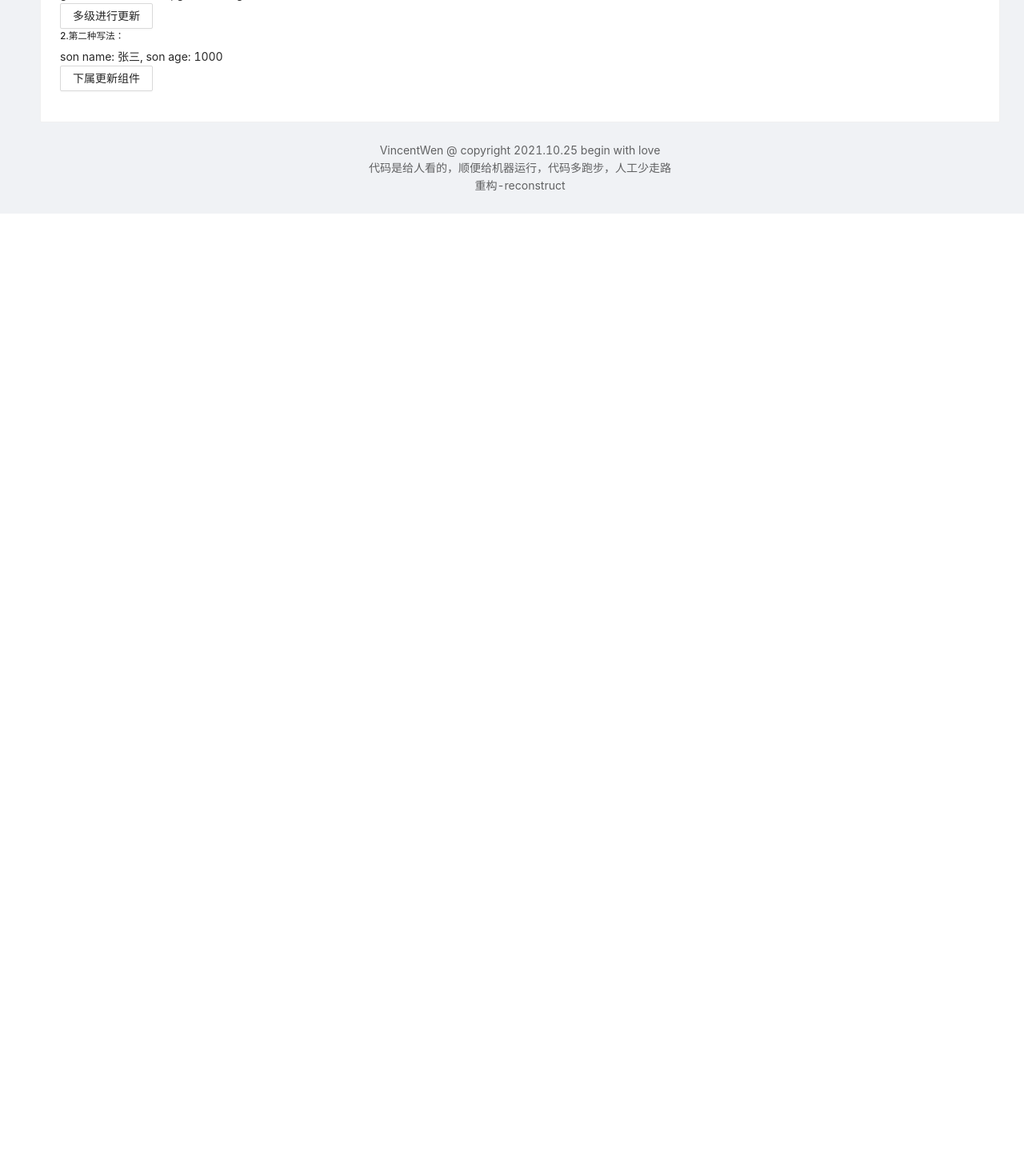
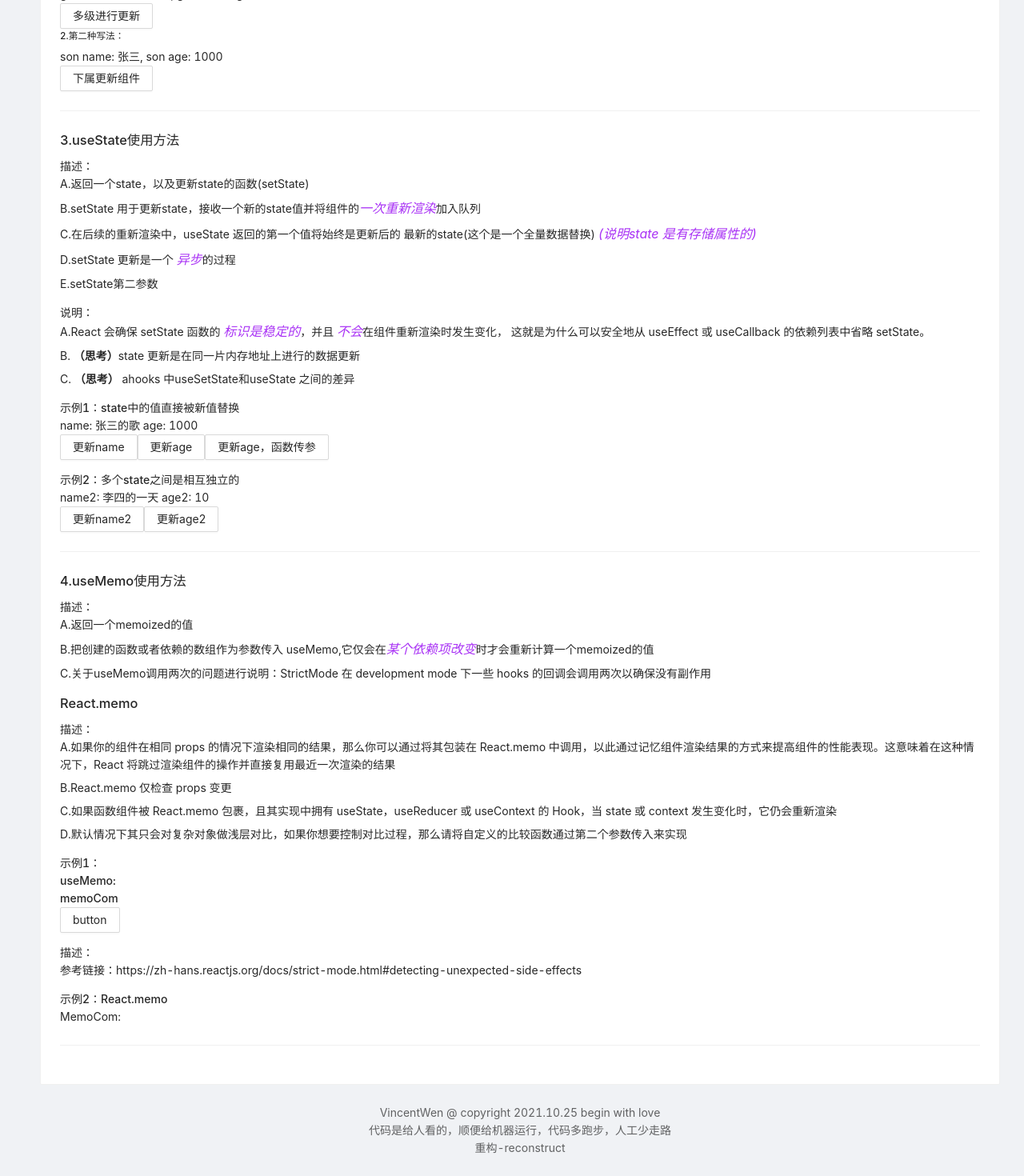
Before and after one commit to wenziyangday/tr-manage-17, a React (Create React App) app: page /labs/use-hooks in a window 1280 px wide. Shown: the part 1180-2650 px from the top of the page at 80% size. Before the commit the page ends 1447 px from the top, so only its background shows below. Built offline with nearby package versions, Linux system fonts and the light colour scheme; no server answers; some icons are missing.

Commit message:
update: hooks useMemo 和 React.memo

```diff
--- a/src/index.tsx
+++ b/src/index.tsx
@@ -1,12 +1,17 @@
 import "@/index.css";
 
-import React from "react";
+import React, { StrictMode } from "react";
 import ReactDOM from "react-dom";
 
 import App from "@/App";
 import reportWebVitals from "@/reportWebVitals";
 
-ReactDOM.render(<App />, document.getElementById("root"));
+ReactDOM.render(
+  <StrictMode>
+    <App />
+  </StrictMode>,
+  document.getElementById("root")
+);
 
 // If you want to start measuring performance in your app, pass a function
 // to log results (for example: reportWebVitals(console.log))
--- a/src/labs/todo/Todo.tsx
+++ b/src/labs/todo/Todo.tsx
@@ -12,13 +12,13 @@ const Todo: FC = () => {
       <h3>1.hooks：要知道用法，具体效果，demo</h3>
       <List>
         <List.Item.Meta title="useRef" description="用法：已完成" />
-        <List.Item.Meta title="useContext" description="用法：" />
-        <List.Item.Meta title="useState" description="用法：" />
+        <List.Item.Meta title="useContext" description="用法：已完成" />
+        <List.Item.Meta title="useState" description="用法：已完成" />
+        <List.Item.Meta title="useMemo" description="用法：已完成" />
+        <List.Item.Meta title="useCallback" description="用法：" />
         <List.Item.Meta title="useReducer" description="用法：" />
         <List.Item.Meta title="useEffect" description="用法：" />
         <List.Item.Meta title="useLayoutEffect" description="用法：" />
-        <List.Item.Meta title="useMemo" description="用法：" />
-        <List.Item.Meta title="useCallback" description="用法：" />
       </List>
       <h3>2.hooks的依赖收集规则</h3>
       <List>
--- a/src/labs/useHooks/UseHooks.tsx
+++ b/src/labs/useHooks/UseHooks.tsx
@@ -1,7 +1,9 @@
 import "@labs/useHooks/style/use-hooks.less";
 
 import ContextHook from "@labs/useHooks/components/ContextHook";
+import MemoHook from "@labs/useHooks/components/MemoHook";
 import RefHook from "@labs/useHooks/components/RefHook";
+import StateHook from "@labs/useHooks/components/StateHook";
 import { Card, Divider } from "antd";
 import React, { FC } from "react";
 
@@ -25,6 +27,15 @@ const UseHooks: FC = () => {
 
       {/** useContext */}
       <ContextHook />
+      <Divider />
+
+      {/** useState */}
+      <StateHook />
+      <Divider />
+
+      {/** useMemo */}
+      <MemoHook />
+      <Divider />
     </Card>
   );
 };
--- /dev/null
+++ b/src/labs/useHooks/components/MemoCom.tsx
@@ -0,0 +1,18 @@
+import { logInfo } from "@utils/utils";
+import React, { FC } from "react";
+
+type IMemoComProps = {
+  name: string;
+};
+
+const MemoCom: FC<IMemoComProps> = (props) => {
+  const { name } = props;
+  logInfo("MemoCom", name);
+  return <div>MemoCom: {name}</div>;
+};
+
+function areEqual(prevP: any, nextP: any) {
+  return prevP.name === nextP.name;
+}
+
+export default React.memo(MemoCom, areEqual);
--- /dev/null
+++ b/src/labs/useHooks/components/MemoHook.tsx
@@ -0,0 +1,83 @@
+import MemoCom from "@labs/useHooks/components/MemoCom";
+import { logInfo } from "@utils/utils";
+import { Button } from "antd";
+import React, { FC, useMemo, useState } from "react";
+
+/**
+ * @description useMemo 常规用法
+ * */
+const MemoHook: FC = () => {
+  const [state, setState] = useState<any>({});
+
+  logInfo("re-render-1");
+  const memoCom = useMemo(() => {
+    logInfo("re-render-2");
+    return <div>memoCom</div>;
+  }, [state]);
+
+  return (
+    <div>
+      <h3>4.useMemo使用方法</h3>
+      <dl>
+        <dt>描述：</dt>
+        <dd>A.返回一个memoized的值</dd>
+        <dd>
+          B.把创建的函数或者依赖的数组作为参数传入 useMemo,它仅会在
+          <em>某个依赖项改变</em>时才会重新计算一个memoized的值
+        </dd>
+        <dd>
+          C.关于useMemo调用两次的问题进行说明：StrictMode 在 development mode
+          下一些 hooks 的回调会调用两次以确保没有副作用
+        </dd>
+      </dl>
+      <h3>React.memo</h3>
+      <dl>
+        <dt>描述：</dt>
+        <dd>
+          A.如果你的组件在相同 props
+          的情况下渲染相同的结果，那么你可以通过将其包装在 React.memo
+          中调用，以此通过记忆组件渲染结果的方式来提高组件的性能表现。这意味着在这种情况下，React
+          将跳过渲染组件的操作并直接复用最近一次渲染的结果
+        </dd>
+        <dd>B.React.memo 仅检查 props 变更</dd>
+        <dd>
+          C.如果函数组件被 React.memo 包裹，且其实现中拥有 useState，useReducer
+          或 useContext 的 Hook，当 state 或 context 发生变化时，它仍会重新渲染
+        </dd>
+        <dd>
+          D.默认情况下其只会对复杂对象做浅层对比，如果你想要控制对比过程，那么请将自定义的比较函数通过第二个参数传入来实现
+        </dd>
+      </dl>
+      <dl>
+        <dt>
+          示例1：
+          <div>useMemo: {memoCom}</div>
+          <Button
+            onClick={() => {
+              setState({
+                name: `${Math.random()}`,
+              });
+            }}
+          >
+            button
+          </Button>
+        </dt>
+      </dl>
+      <dl>
+        <dt>描述：</dt>
+        <dd>
+          参考链接：https://zh-hans.reactjs.org/docs/strict-mode.html#detecting-unexpected-side-effects
+        </dd>
+      </dl>
+
+      <dl>
+        <dt>示例2：React.memo</dt>
+        <dd>
+          <MemoCom name={state.name} />
+        </dd>
+      </dl>
+    </div>
+  );
+};
+
+export default MemoHook;
--- /dev/null
+++ b/src/labs/useHooks/components/StateHook.tsx
@@ -0,0 +1,127 @@
+import { logInfo } from "@utils/utils";
+import { Button } from "antd";
+import React, { FC, useState } from "react";
+
+/**
+ * @description useState 常规用法
+ * */
+type PersonVO = {
+  name: string;
+  age: number;
+};
+
+const StateHook: FC = () => {
+  logInfo("re-render");
+  const [state, setState] = useState<Partial<PersonVO>>({
+    name: "张三的歌",
+    age: 1000,
+  });
+
+  const [state2, setState2] = useState<Partial<PersonVO>>({
+    name: "李四的一天",
+    age: 10,
+  });
+
+  const { name, age } = state;
+
+  const { name: name2, age: age2 } = state2;
+
+  return (
+    <div>
+      <h3>3.useState使用方法</h3>
+      <dl>
+        <dt>描述：</dt>
+        <dd>A.返回一个state，以及更新state的函数(setState)</dd>
+        <dd>
+          B.setState 用于更新state，接收一个新的state值并将组件的
+          <em>一次重新渲染</em>加入队列
+        </dd>
+        <dd>
+          C.在后续的重新渲染中，useState 返回的第一个值将始终是更新后的
+          最新的state(这个是一个全量数据替换){" "}
+          <em>(说明state 是有存储属性的)</em>
+        </dd>
+        <dd>
+          D.setState 更新是一个 <em>异步</em>的过程
+        </dd>
+        <dd>E.setState第二参数</dd>
+      </dl>
+      <dl>
+        <dt>说明：</dt>
+        <dd>
+          A.React 会确保 setState 函数的 <em>标识是稳定的</em>，并且{" "}
+          <em>不会</em>在组件重新渲染时发生变化， 这就是为什么可以安全地从
+          useEffect 或 useCallback 的依赖列表中省略 setState。
+        </dd>
+        <dd>
+          B. <b>（思考）</b>state 更新是在同一片内存地址上进行的数据更新
+        </dd>
+        <dd>
+          C. <b>（思考）</b> ahooks 中useSetState和useState 之间的差异
+        </dd>
+      </dl>
+      <dl>
+        <dt>示例1：state中的值直接被新值替换</dt>
+        <dd>
+          <div>
+            name: {name} age: {age}
+          </div>
+          <Button
+            onClick={() => {
+              setState({
+                name: `${Math.random()}---`,
+              });
+            }}
+          >
+            更新name
+          </Button>
+          <Button
+            onClick={() => {
+              setState({
+                age: Math.random() * 10000,
+              });
+            }}
+          >
+            更新age
+          </Button>
+
+          <Button
+            onClick={() => {
+              logInfo(age, "异步age");
+            }}
+          >
+            更新age，函数传参
+          </Button>
+        </dd>
+      </dl>
+      <dl>
+        <dt>示例2：多个state之间是相互独立的</dt>
+        <dd>
+          <div>
+            name2: {name2} age2: {age2}
+          </div>
+          <Button
+            onClick={() => {
+              setState2({
+                name: `${Math.random()}---`,
+              });
+            }}
+          >
+            更新name2
+          </Button>
+          <Button
+            onClick={() => {
+              setState2({
+                age: Math.random() * 10,
+              });
+            }}
+          >
+            更新age2
+          </Button>
+        </dd>
+      </dl>
+    </div>
+  );
+};
+
+export default StateHook;
```
